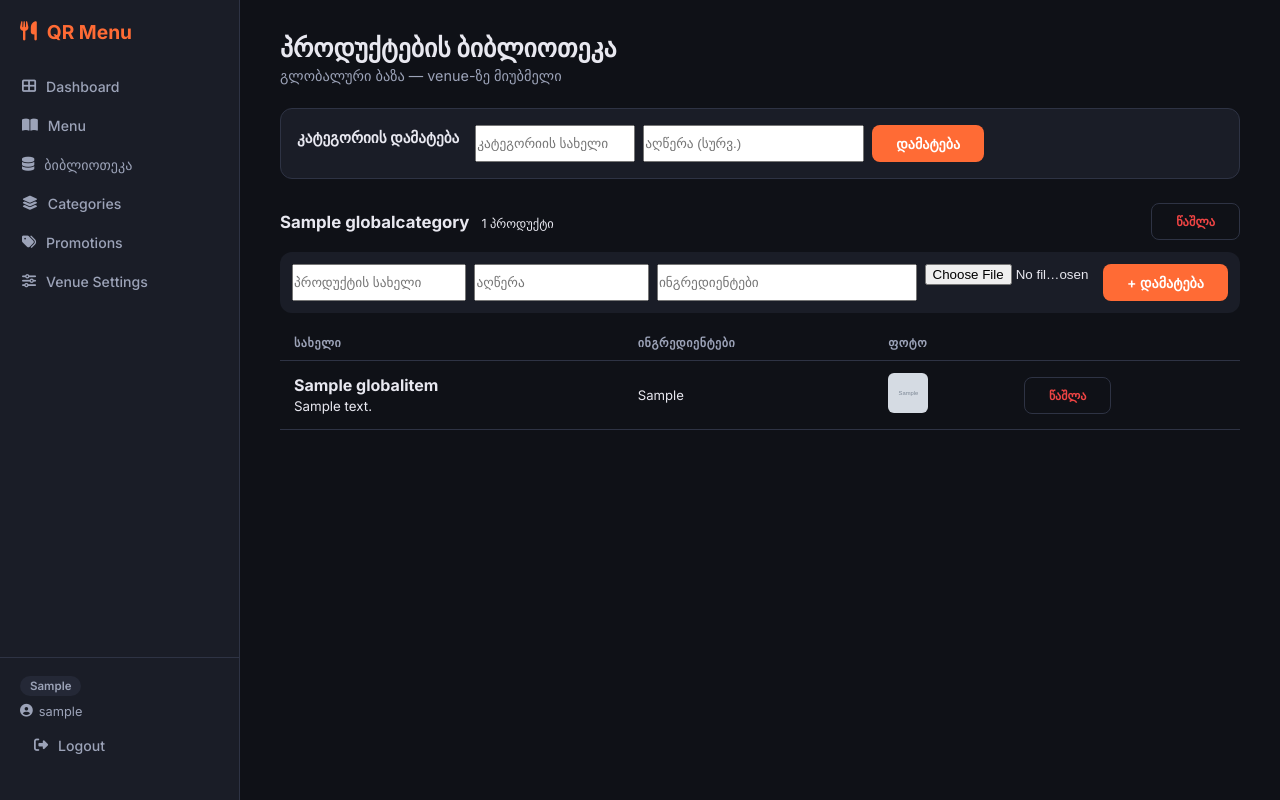
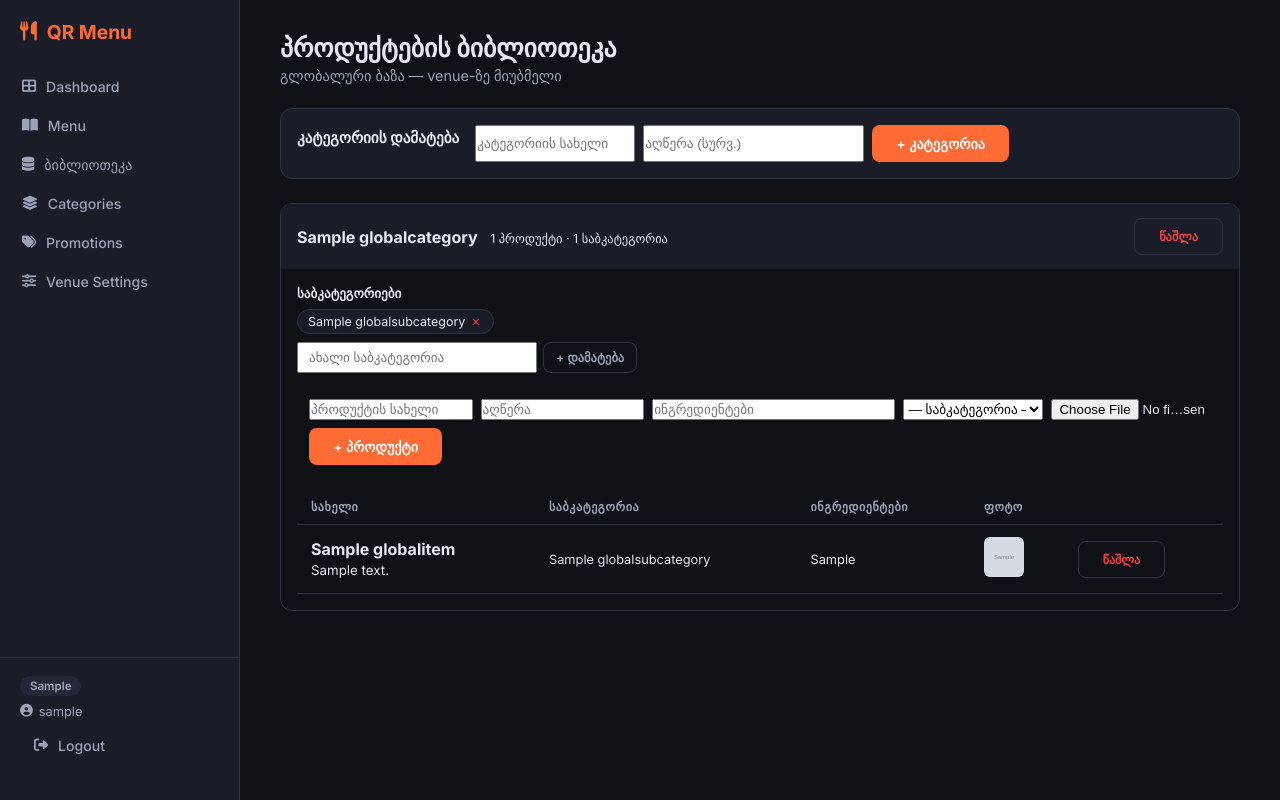
Before and after one commit to untitledyet/QR_Menu, a Flask app: template app/templates/backoffice/global_library.html in a window 1280 px wide. Run offline with Flask 3, Linux system fonts and the light colour scheme; tables that the repository leaves empty hold one stand-in row (values such as "Sample post"); the template is opened without the code that fills it: values that come from a table or form of the project are taken from there, most other values are stand-ins (such as "Sample title", 1, 10 or a date in 2020); grey boxes marked "Sample" are stand-in pictures.

Commit message:
Add subcategory support to global library UI and routes

```diff
--- a/app/templates/backoffice/global_library.html
+++ b/app/templates/backoffice/global_library.html
@@ -9,58 +9,105 @@
 </div>
 
 <!-- Add Category -->
-<div class="bo-settings-grid" style="margin-bottom:24px;">
-    <div class="bo-setting-card" style="padding:16px;">
+<div class="bo-setting-card" style="padding:16px;margin-bottom:24px;">
     <h3 style="margin-bottom:12px;font-size:.95rem;">კატეგორიის დამატება</h3>
     <form method="POST" action="{{ url_for('lib_bp.add_global_category') }}" style="display:flex;gap:8px;flex-wrap:wrap;">
         <input type="text" name="name" class="bo-input" placeholder="კატეგორიის სახელი" required style="flex:1;min-width:160px;">
         <input type="text" name="description" class="bo-input" placeholder="აღწერა (სურვ.)" style="flex:2;min-width:200px;">
-            <button type="submit" class="bo-btn bo-btn--primary">დამატება</button>
+        <button type="submit" class="bo-btn bo-btn--primary">+ კატეგორია</button>
     </form>
 </div>
+
+{% for cat in categories %}
+<div style="margin-bottom:40px;border:1px solid var(--bo-border);border-radius:var(--bo-radius);overflow:hidden;">
+    <!-- Category header -->
+    <div style="background:var(--bo-surface);padding:14px 16px;display:flex;align-items:center;justify-content:space-between;gap:12px;flex-wrap:wrap;">
+        <div>
+            <strong style="font-size:1rem;">{{ cat.name }}</strong>
+            <span style="font-size:.78rem;color:var(--bo-muted);margin-left:8px;">{{ cat.items|length }} პროდუქტი · {{ cat.subcategories|length }} საბკატეგორია</span>
         </div>
-
-<!-- Categories & Items -->
-{% for cat in categories %}
-<div style="margin-bottom:32px;">
-    <div style="display:flex;align-items:center;justify-content:space-between;margin-bottom:12px;">
-        <h2 style="font-size:1.05rem;font-weight:700;">{{ cat.name }}
-            <span style="font-size:.78rem;color:var(--bo-muted);font-weight:400;margin-left:8px;">{{ cat.items|length }} პროდუქტი</span>
-        </h2>
         <form method="POST" action="{{ url_for('lib_bp.delete_global_category', cat_id=cat.id) }}"
-              onsubmit="return confirm('წაშლა?')">
+              onsubmit="return confirm('კატეგორია წაიშალოს?')">
             <button type="submit" class="bo-btn bo-btn--ghost" style="color:var(--bo-red);font-size:.78rem;">წაშლა</button>
         </form>
     </div>
 
-    <!-- Add item to this category -->
+    <div style="padding:16px;">
+        <!-- Subcategories -->
+        <div style="margin-bottom:14px;">
+            <div style="font-size:.82rem;font-weight:600;color:var(--bo-muted);margin-bottom:8px;">საბკატეგორიები</div>
+            <div style="display:flex;flex-wrap:wrap;gap:6px;margin-bottom:8px;">
+                {% for sub in cat.subcategories %}
+                <div style="display:flex;align-items:center;gap:4px;background:var(--bo-surface);border:1px solid var(--bo-border);border-radius:20px;padding:4px 10px;font-size:.78rem;">
+                    {{ sub.name }}
+                    <form method="POST" action="{{ url_for('lib_bp.delete_global_subcategory', sub_id=sub.id) }}"
+                          onsubmit="return confirm('წაიშალოს?')" style="display:inline;">
+                        <button type="submit" style="background:none;border:none;color:var(--bo-red);cursor:pointer;font-size:.7rem;padding:0 2px;">✕</button>
+                    </form>
+                </div>
+                {% endfor %}
+                {% if not cat.subcategories %}
+                <span style="font-size:.78rem;color:var(--bo-muted);">საბკატეგორია არ არის</span>
+                {% endif %}
+            </div>
+            <!-- Add subcategory inline -->
+            <form method="POST" action="{{ url_for('lib_bp.add_global_subcategory') }}" style="display:flex;gap:6px;">
+                <input type="hidden" name="category_id" value="{{ cat.id }}">
+                <input type="text" name="name" class="bo-input" placeholder="ახალი საბკატეგორია" style="flex:1;max-width:240px;font-size:.82rem;padding:6px 10px;">
+                <button type="submit" class="bo-btn bo-btn--ghost" style="font-size:.78rem;padding:6px 12px;">+ დამატება</button>
+            </form>
+        </div>
+
+        <!-- Add item -->
         <form method="POST" action="{{ url_for('lib_bp.add_global_item') }}" enctype="multipart/form-data"
-          style="display:flex;gap:8px;flex-wrap:wrap;margin-bottom:12px;padding:12px;background:var(--bo-surface);border-radius:var(--bo-radius);">
+              style="display:flex;gap:8px;flex-wrap:wrap;margin-bottom:12px;padding:12px;background:var(--bo-bg);border-radius:8px;">
             <input type="hidden" name="category_id" value="{{ cat.id }}">
-        <input type="text" name="name" class="bo-input" placeholder="პროდუქტის სახელი" required style="flex:2;min-width:160px;">
-        <input type="text" name="description" class="bo-input" placeholder="აღწერა" style="flex:2;min-width:160px;">
-        <input type="text" name="ingredients" class="bo-input" placeholder="ინგრედიენტები" style="flex:3;min-width:200px;">
-        <input type="file" name="image" accept="image/*" class="bo-input" style="flex:2;min-width:160px;">
-        <button type="submit" class="bo-btn bo-btn--primary">+ დამატება</button>
+            <input type="text" name="name" class="bo-input" placeholder="პროდუქტის სახელი" required style="flex:2;min-width:140px;">
+            <input type="text" name="description" class="bo-input" placeholder="აღწერა" style="flex:2;min-width:140px;">
+            <input type="text" name="ingredients" class="bo-input" placeholder="ინგრედიენტები" style="flex:3;min-width:180px;">
+            <select name="subcategory_id" class="bo-input" style="flex:1;min-width:140px;">
+                <option value="">— საბკატეგორია —</option>
+                {% for sub in cat.subcategories %}
+                <option value="{{ sub.id }}">{{ sub.name }}</option>
+                {% endfor %}
+            </select>
+            <input type="file" name="image" accept="image/*" class="bo-input" style="flex:2;min-width:140px;">
+            <button type="submit" class="bo-btn bo-btn--primary" style="white-space:nowrap;">+ პროდუქტი</button>
         </form>
 
         <!-- Items list -->
         {% if cat.items %}
         <table class="bo-table" style="width:100%;">
-        <thead><tr><th>სახელი</th><th>ინგრედიენტები</th><th>ფოტო</th><th></th></tr></thead>
+            <thead>
+                <tr>
+                    <th>სახელი</th>
+                    <th>საბკატეგორია</th>
+                    <th>ინგრედიენტები</th>
+                    <th>ფოტო</th>
+                    <th></th>
+                </tr>
+            </thead>
             <tbody>
             {% for item in cat.items %}
             <tr>
-            <td><strong>{{ item.name }}</strong><br><small style="color:var(--bo-muted);">{{ item.description or '' }}</small></td>
-            <td style="font-size:.82rem;color:var(--bo-muted);">{{ item.ingredients or '—' }}</td>
+                <td>
+                    <strong>{{ item.name }}</strong>
+                    {% if item.description %}<br><small style="color:var(--bo-muted);">{{ item.description }}</small>{% endif %}
+                </td>
+                <td style="font-size:.8rem;color:var(--bo-muted);">
+                    {{ item.subcategory.name if item.subcategory else '—' }}
+                </td>
+                <td style="font-size:.8rem;color:var(--bo-muted);">{{ item.ingredients or '—' }}</td>
                 <td>
                     {% if item.image_filename %}
-                <img src="{{ url_for('static', filename='images/' + item.image_filename) }}" style="width:40px;height:40px;object-fit:cover;border-radius:6px;">
+                    <img src="{{ url_for('static', filename='images/' + item.image_filename) }}"
+                         style="width:40px;height:40px;object-fit:cover;border-radius:6px;"
+                         onerror="this.style.display='none'">
                     {% else %}—{% endif %}
                 </td>
                 <td>
                     <form method="POST" action="{{ url_for('lib_bp.delete_global_item', item_id=item.id) }}"
-                      onsubmit="return confirm('წაშლა?')">
+                          onsubmit="return confirm('წაიშალოს?')">
                         <button type="submit" class="bo-btn bo-btn--ghost" style="color:var(--bo-red);font-size:.75rem;">წაშლა</button>
                     </form>
                 </td>
@@ -72,6 +119,7 @@
         <p style="color:var(--bo-muted);font-size:.85rem;">ამ კატეგორიაში პროდუქტი არ არის.</p>
         {% endif %}
     </div>
+</div>
 {% else %}
 <p style="color:var(--bo-muted);">ბიბლიოთეკა ცარიელია. დაამატეთ კატეგორია.</p>
 {% endfor %}
```
Also changed, not shown: app/routes/global_library_routes.py (+29 -1 lines). Lines whose indentation alone changed are shown as unchanged.
